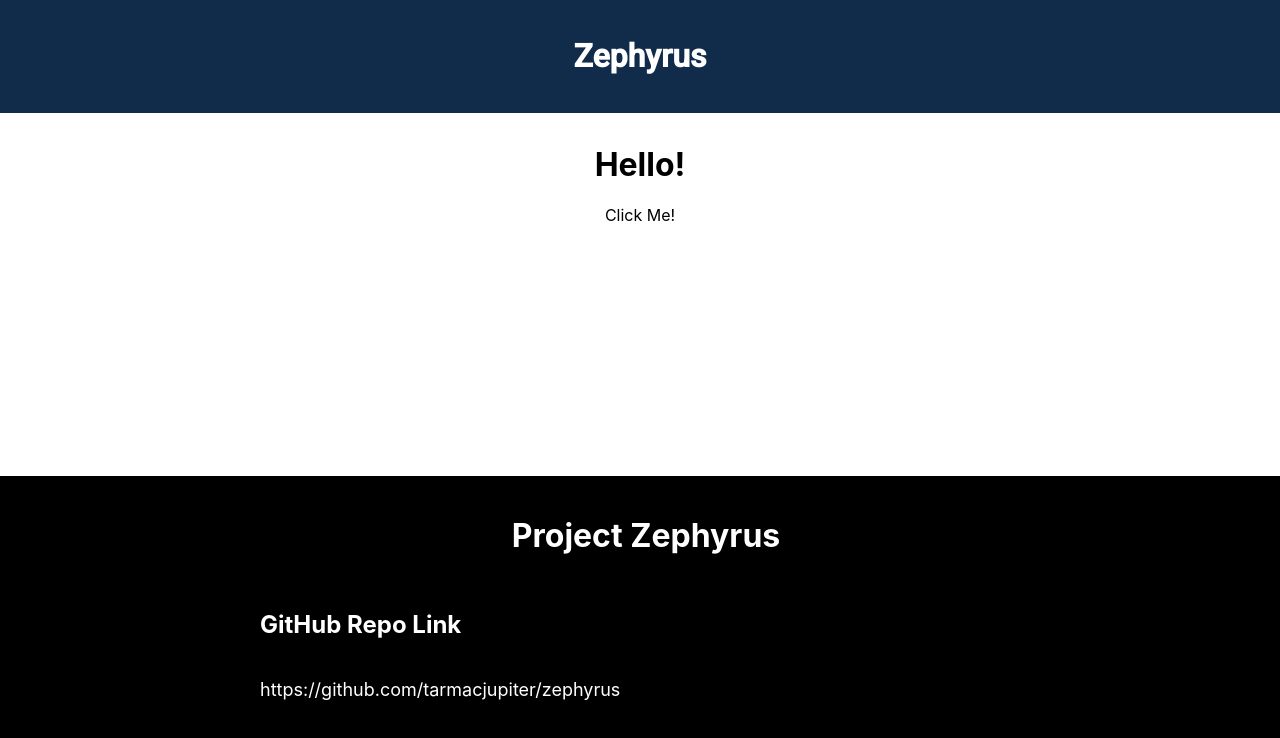
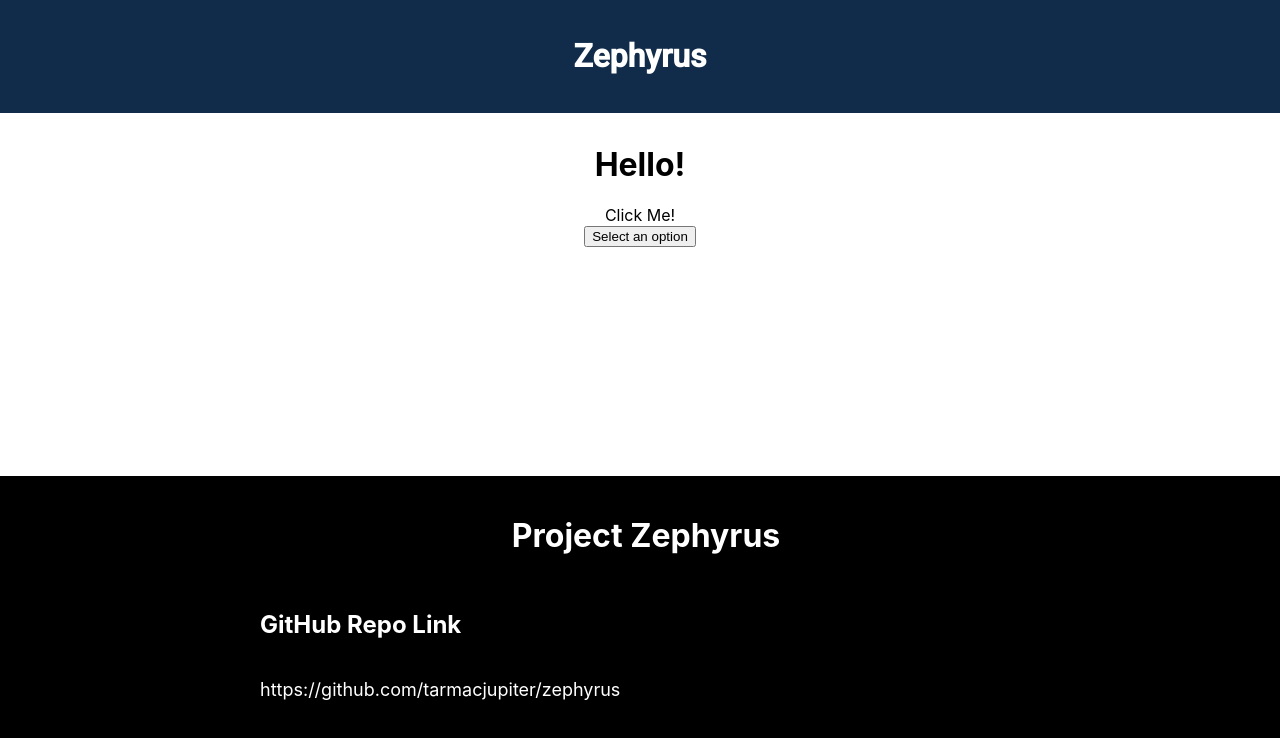
Before and after one commit to tarmacjupiter/zephyrus, a React (Create React App) app: page / in a window 1280 px wide. Shown: the top 738 px of the page. Built offline with nearby package versions, Linux system fonts and the light colour scheme; some icons are missing.

Commit message:
dropdown

```diff
--- a/src/App.js
+++ b/src/App.js
@@ -16,7 +16,10 @@ function App() {
       <h1>Hello!</h1>
       <AwesomeButton type='primary'
       className='aws-btn' onPress={() => console.log("clicked!")}>Click Me!</AwesomeButton>
-      <Footer />
+      <div>
+          <Dropdown />
+      </div>
+        <Footer />
     </div>
   );
 }
```
